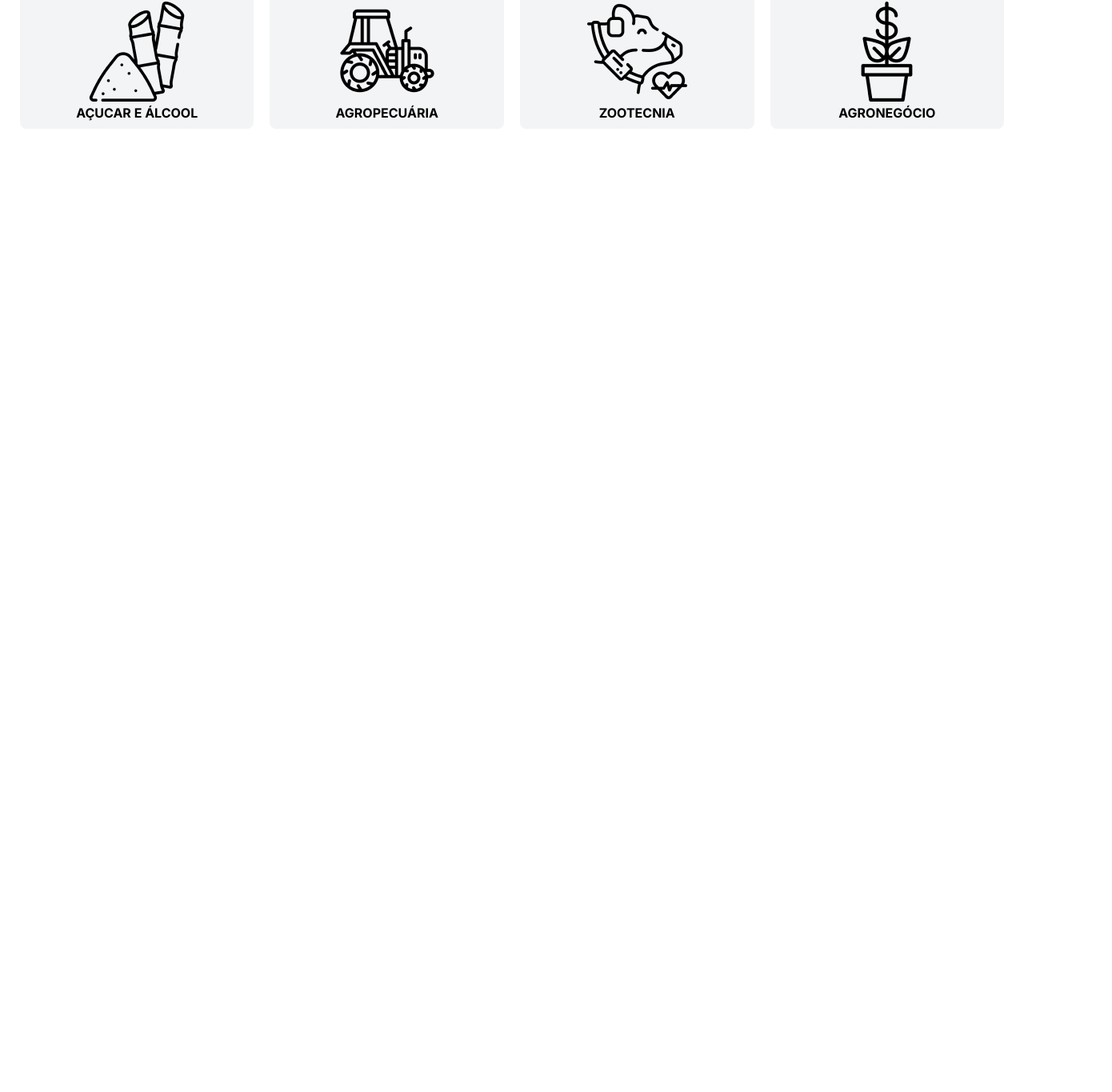
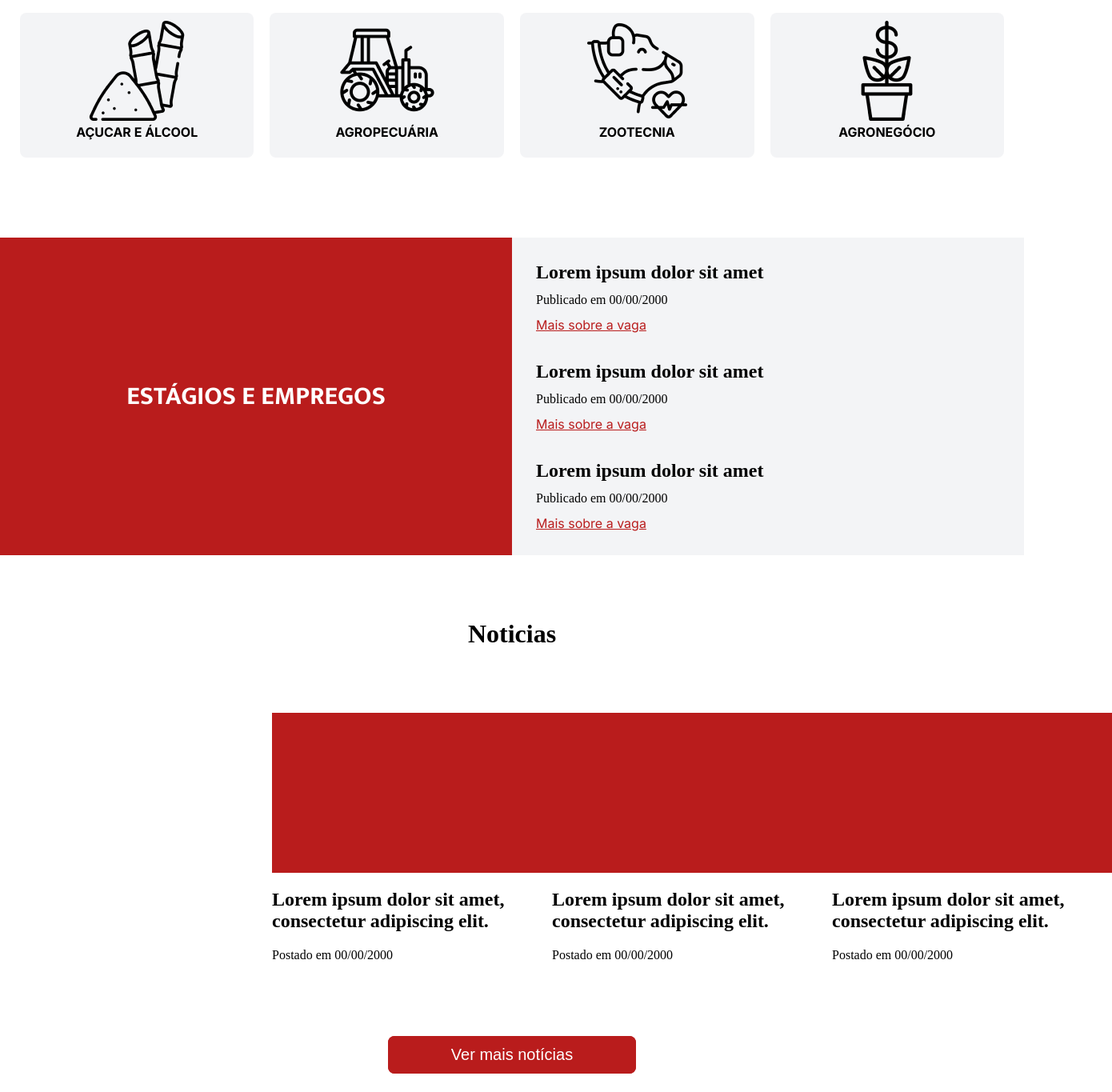
Before and after one commit to Higoralmeida702/PortalEscolar, a React (Vite) app: page / in a window 1280 px wide. Shown: the part 1050-2415 px from the top of the page at 80% size, 1390 px wide, since content can reach past the window. Before the commit the page ends 1211 px from the top, so only its background shows below. Built offline with nearby package versions, Linux system fonts and the light colour scheme.

Commit message:
Sessão Noticias e estagios adicionados

```diff
--- /dev/null
+++ b/src/componentes/inicio/estagiosENoticias/estagiosENoticias.css
@@ -0,0 +1,79 @@
+.containerEstagio {
+    display: grid;
+    grid-template-columns: repeat(auto-fit, minmax(250px, 1fr));
+    height: 100%;
+    margin-top: 100px;
+}
+
+.sessaoEstagio {
+    background-color: var(--color-dark-30);
+    padding: 30px;
+}
+
+.estagioConteudo h2, p ,a {
+    margin-bottom: 12px
+}
+
+.conteudoMeio {
+    margin: 35px 0;
+}
+.containerEstagio  h1{
+    display: flex;
+    color: var(--color-dark-40);
+    font-family: "Mukta", sans-serif;
+    align-items: center;
+    justify-content: center;
+    background-color: var(--color-vermelho);
+}
+
+.estagioConteudo a {
+    font-family: "Inter", sans-serif;
+    color: var(--color-vermelho)
+}
+
+.tituloNoticia {
+    display: flex;
+    align-items: center;
+    justify-content: center;
+    margin: 80px 0;
+}
+
+.sessaoNoticias {
+    display: grid;
+    grid-template-columns: repeat(3, 1fr);
+    margin-left: 340px;
+    margin-right: 200px;
+}
+.sessaoNoticiasConteudo {
+    width: 350px;
+}
+
+.espacoImagem {
+    height: 200px;
+    width: 100%;
+    background-color: var(--color-vermelho)
+}
+
+.sessaoNoticiasConteudo h2{
+    margin: 20px 0;
+}
+
+.btnVerMaisNoticias {
+    display: flex;
+    align-items: center;
+    justify-content: center;
+    margin: 80px;
+}
+
+#designBtnMaisNoticias {
+    cursor: pointer;
+    border: none;
+    outline: 1px solid var(--color-vermelho);
+    background-color: var(--color-vermelho);
+    outline-offset: -1px;
+    padding: 12px;
+    border-radius: 8px;
+    width: 310px;
+    color: var(--color-dark-40);
+    font-size: 20px;
+}
--- /dev/null
+++ b/src/componentes/inicio/estagiosENoticias/index.jsx
@@ -0,0 +1,49 @@
+import './estagiosENoticias.css'
+
+const EstagiosENoticias = () => {
+    return (
+        <div>
+            <div className="containerEstagio">
+            <h1>ESTÁGIOS E EMPREGOS</h1>
+            <section className="sessaoEstagio">
+                <div className='estagioConteudo'>
+                    <h2>Lorem ipsum dolor sit amet</h2>
+                    <p>Publicado em 00/00/2000</p>
+                    <a href="#">Mais sobre a vaga</a>
+                </div>
+                <div className='estagioConteudo conteudoMeio'>
+                    <h2>Lorem ipsum dolor sit amet</h2>
+                    <p>Publicado em 00/00/2000</p>
+                    <a href="#">Mais sobre a vaga</a>
+                </div>
+                <div className='estagioConteudo'>
+                    <h2>Lorem ipsum dolor sit amet</h2>
+                    <p>Publicado em 00/00/2000</p>
+                    <a href="#">Mais sobre a vaga</a>
+                </div>
+            </section>
+            </div>
+                <h1 className='tituloNoticia'>Noticias</h1>
+            <section className='sessaoNoticias'>
+            <div className='sessaoNoticiasConteudo'>
+                <div className='espacoImagem'></div>
+                <h2>Lorem ipsum dolor sit amet, consectetur adipiscing elit.</h2>
+                <p>Postado em 00/00/2000</p>
+                </div>
+                <div className='sessaoNoticiasConteudo'>
+                <div className='espacoImagem'></div>
+                <h2>Lorem ipsum dolor sit amet, consectetur adipiscing elit.</h2>
+                <p>Postado em 00/00/2000</p>
+                </div>
+           <div className='sessaoNoticiasConteudo'>
+                <div className='espacoImagem'></div>
+                <h2>Lorem ipsum dolor sit amet, consectetur adipiscing elit.</h2>
+                <p>Postado em 00/00/2000</p>
+                </div>
+            </section>
+            <div className='btnVerMaisNoticias'><button id='designBtnMaisNoticias'>Ver mais notícias</button></div>
+        </div>
+    )
+}
+
+export default EstagiosENoticias
--- a/src/componentes/inicio/index.jsx
+++ b/src/componentes/inicio/index.jsx
@@ -1,3 +1,4 @@
+import EstagiosENoticias from "./estagiosENoticias"
 import CursosTecnicos from "./cursosTecnicos"
 import SubHeader from "./subHeader"
 
@@ -6,6 +7,7 @@ const Inicio = () => {
         <div>
         <SubHeader/>
         <CursosTecnicos/>
+       <EstagiosENoticias/>
         </div>
     )
 }
```
